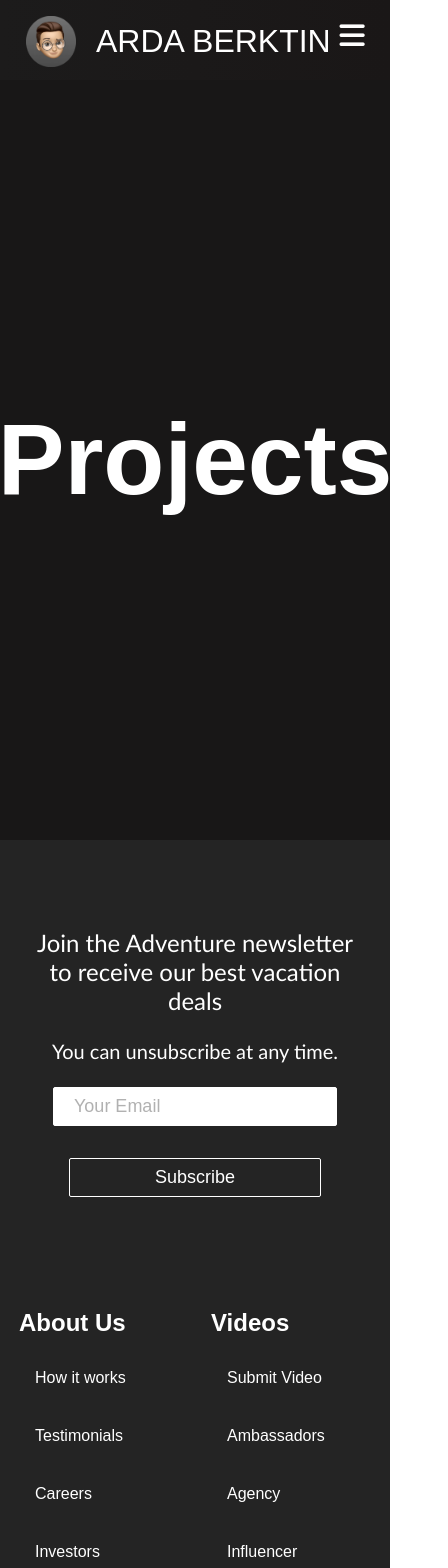
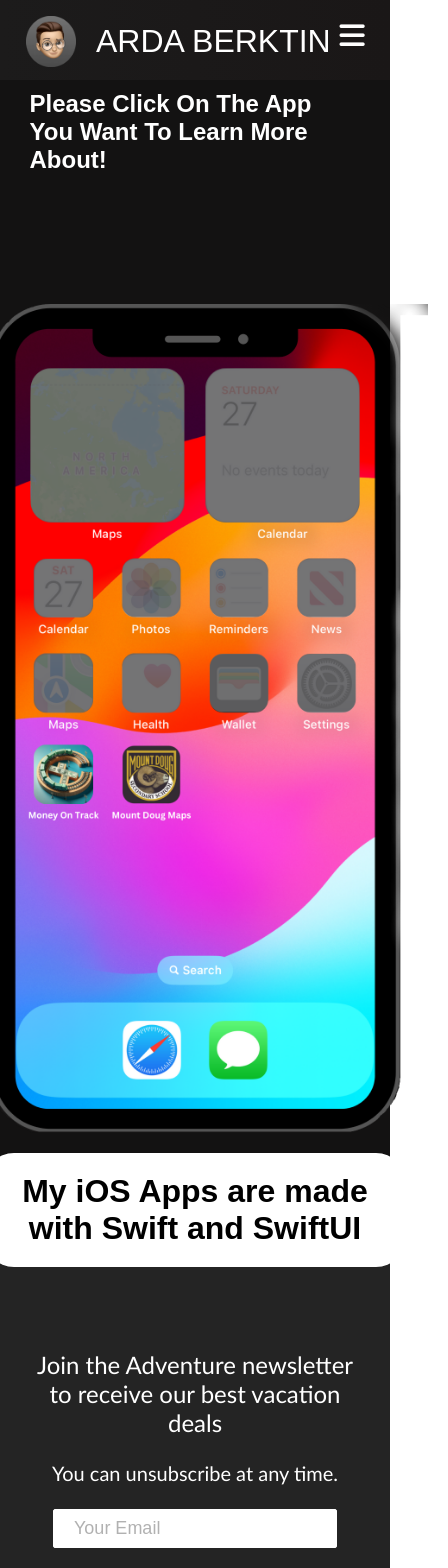
Before and after one commit to ardaberktin/arda-resume, a React (Create React App) app: page /arda-resume/projects in a window 390 px wide. Shown: the top 1568 px of the page, 448 px wide, since content can reach past the window. Built offline with nearby package versions, Linux system fonts and the light colour scheme.

Commit message:
Added iPhone to the projects page

```diff
--- a/package.json
+++ b/package.json
@@ -11,6 +11,7 @@
     "@testing-library/jest-dom": "^5.17.0",
     "@testing-library/react": "^13.4.0",
     "@testing-library/user-event": "^13.5.0",
+    "framer-motion": "^11.0.3",
     "react": "^18.2.0",
     "react-dom": "^18.2.0",
     "react-router-dom": "^6.21.3",
@@ -45,6 +46,7 @@
     ]
   },
   "devDependencies": {
-    "gh-pages": "^6.1.1"
+    "gh-pages": "^6.1.1",
+    "html-loader": "^5.0.0"
   }
 }
--- a/src/components/HeroSection.css
+++ b/src/components/HeroSection.css
@@ -52,7 +52,7 @@
   }
 }
 
-@media screen and (max-width: 768px) {
+@media screen and (max-width: 960px) {
   .hero-container > h1 {
     font-size: 50px;
     margin-top: -100px;
--- /dev/null
+++ b/src/components/IphoneApps.css
@@ -0,0 +1,132 @@
+.iphone-container {
+  background-color: #181717;
+  height: 100vh;
+  width: 100%;
+  display: flex;
+  flex-direction: column;
+  justify-content: center;
+  align-items: center;
+  box-shadow: inset 0 0 0 1000px rgba(0, 0, 0, 0.2);
+}
+
+.iphone-wrapper {
+  display: flex;
+  align-items: center;
+  justify-content: flex-start;
+  /* border-color: red;
+  border-style: dotted; */
+}
+
+.iphone-image {
+  width: 50svh;
+  height: auto;
+  padding: 20px;
+}
+
+.app-info {
+  max-width: 90vh;
+  height: max-content;
+  padding: 20px;
+  background-color: white;
+  border-radius: 30px;
+  word-wrap: break-word;
+  overflow-wrap: break-word;
+}
+
+.app-description {
+  display: flex;
+  justify-content: center;
+  color: white;
+  width: 90%;
+  cursor: pointer;
+}
+
+.invisible-button {
+  position: relative;
+  background: transparent;
+  border: none;
+  padding: 0;
+  margin: 0;
+  cursor: pointer;
+}
+
+.button-area-1 {
+  position: relative;
+  /* background-color: red; */
+  width: 20px;
+  height: 20px;
+  top: 40px;
+  left: 152px;
+  z-index: 999;
+  padding: 20px;
+}
+
+.button-area-2 {
+  position: relative;
+  /* background-color: red; */
+  width: 20px;
+  height: 20px;
+  top: 40px;
+  left: 174px;
+  z-index: 999;
+  padding: 20px;
+}
+
+@media screen and (max-width: 960px) {
+  .iphone-container {
+    height: 140vh;
+    flex-direction: column;
+    justify-content: flex-start;
+  }
+  .iphone-wrapper {
+    flex-direction: column;
+  }
+
+  .app-description {
+    padding: 10px;
+  }
+
+  .iphone-image {
+    width: 60svh;
+    padding-bottom: 10;
+  }
+  .app-info {
+    width: 50vh;
+    background-color: white;
+    border-radius: 30px;
+    word-wrap: break-word;
+    overflow-wrap: break-word;
+    padding: 20px;
+  }
+
+  .invisible-button {
+    position: relative;
+    background: transparent;
+    border: none;
+    padding: 0;
+    margin: 0;
+    cursor: pointer;
+  }
+
+  .button-area-1 {
+    position: relative;
+    /* background-color: red; */
+    width: 50px;
+    height: 50px;
+    top: 505px;
+    left: -115px;
+    z-index: 999;
+    padding: 20px;
+  }
+
+  .button-area-2 {
+    position: relative;
+    /* background-color: red; */
+    width: 50px;
+    height: 50px;
+    top: 455px;
+    left: -37px;
+    z-index: 999;
+    padding: 20px;
+  }
+}
--- /dev/null
+++ b/src/components/IphoneApps.js
@@ -0,0 +1,78 @@
+import React, { useState } from "react";
+import "./IphoneApps.css";
+
+function IphoneApps() {
+  const [selectedArea, setSelectedArea] = useState(0);
+
+  const handleButtonClick = (area) => {
+    setSelectedArea(area);
+  };
+
+  return (
+    <div className="iphone-container">
+      <h2 className="app-description" onClick={() => handleButtonClick(0)}>
+        Please Click On The App You Want To Learn More About!
+      </h2>
+      <div className="iphone-wrapper">
+        <button
+          className="invisible-button button-area-1"
+          onClick={() => handleButtonClick(1)}
+        />
+
+        {/* Invisible button overlay for Area 2 */}
+        <button
+          className="invisible-button button-area-2"
+          onClick={() => handleButtonClick(2)}
+        />
+
+        <img
+          className="iphone-image"
+          src="images/iPhoneApps.png"
+          alt="iPhone"
+        />
+
+        <div className="app-info">
+          {selectedArea === 0 && (
+            <h1>My iOS Apps are made with Swift and SwiftUI</h1>
+          )}
+          {selectedArea === 1 && (
+            <div>
+              {/* Content for Area 1 */}
+              <h1>Mount Doug Maps</h1> <br />
+              <p>
+                • Personal Finance app built with Swift <br />
+                • Explored user and functional needs, resulting in a detailed
+                software requirements document, and followed an incremental
+                development process.
+                <br />
+                • Utilized Firebase API, for authentication, database, and Open
+                AI API, for financial education, to satisfy the user
+                requirements.
+                <br />• Applied object-oriented programming in Swift and
+                designed the UI with Swift UI, adopting a human-centered design
+                process.
+              </p>
+              {/* Additional content for Area 1 */}
+            </div>
+          )}
+          {selectedArea === 2 && (
+            <div>
+              {/* Content for Area 2 */}
+              <p>
+                • Created a Maps application for Mount Douglas Secondary that
+                displays classroom locations. <br />
+                • Self-taught Swift and XCode to develop the iOS app, improving
+                upon the Android version developed in Java in 2022.
+                <br />• Efficiently tested and debugged the application to
+                ensure quality before deployment.
+              </p>
+              {/* Additional content for Area 2 */}
+            </div>
+          )}
+        </div>
+      </div>
+    </div>
+  );
+}
+
+export default IphoneApps;
--- /dev/null
+++ b/src/components/TextMoneyOnTrack.html
@@ -0,0 +1,5 @@
+<!-- TextField.html -->
+
+<div class="custom-text-field">
+  <input type="text" placeholder="Enter text here" />
+</div>
--- a/src/components/pages/Experiences.js
+++ b/src/components/pages/Experiences.js
@@ -6,9 +6,13 @@
   VerticalTimelineElement,
 } from "react-vertical-timeline-component";
 import "react-vertical-timeline-component/style.min.css";
+
 import SchoolIcon from "@mui/icons-material/School";
 import WorkIcon from "@mui/icons-material/Work";
 import ProjectIcon from "@mui/icons-material/Build";
+import Launch from "@mui/icons-material/Launch";
+
+import { Link } from "react-router-dom";
 
 //source: https://www.youtube.com/watch?v=x7mwVn2z3Sk&t=334s
 // https://github.com/machadop1407/react-personal-portfolio-website
@@ -29,11 +33,16 @@
           iconStyle={{ background: "#2444b5", color: "#fff" }}
           icon={<ProjectIcon />}
         >
-          <h3 className="vertical-timeline-element-title">Money On Track</h3>
+          <h3 className="vertical-timeline-element-title">
+            Money On Track
+            <Link className="project-link" to="/arda-resume/projects">
+              <Launch />
+            </Link>
+          </h3>
+
           <h4 className="vertical-timeline-element-subtitle">
             Personal Project
           </h4>
-          <p></p>
         </VerticalTimelineElement>
 
         <VerticalTimelineElement
@@ -62,7 +71,10 @@
           icon={<ProjectIcon />}
         >
           <h3 className="vertical-timeline-element-title">
-            Mount Doug Maps - iOS
+            Mount Doug Maps - iOS{" "}
+            <Link className="project-link" to="/arda-resume/projects">
+              <Launch />
+            </Link>
           </h3>
           <h4 className="vertical-timeline-element-subtitle">
             Personal Project
@@ -122,7 +134,12 @@
           iconStyle={{ background: "#2444b5", color: "#fff" }}
           icon={<ProjectIcon />}
         >
-          <h3 className="vertical-timeline-element-title">Jastagram</h3>
+          <h3 className="vertical-timeline-element-title">
+            Jastagram{" "}
+            <Link className="project-link" to="/arda-resume/projects">
+              <Launch />
+            </Link>
+          </h3>
           <h4 className="vertical-timeline-element-subtitle">Group Project</h4>
           <p></p>
         </VerticalTimelineElement>
@@ -134,7 +151,10 @@
           icon={<ProjectIcon />}
         >
           <h3 className="vertical-timeline-element-title">
-            Mount Doug Maps - Android
+            Mount Doug Maps - Android{" "}
+            <Link className="project-link" to="/arda-resume/projects">
+              <Launch />
+            </Link>
           </h3>
           <h4 className="vertical-timeline-element-subtitle">
             Personal Project
@@ -148,7 +168,12 @@
           iconStyle={{ background: "#2444b5", color: "#fff" }}
           icon={<ProjectIcon />}
         >
-          <h3 className="vertical-timeline-element-title">Robber</h3>
+          <h3 className="vertical-timeline-element-title">
+            Robber
+            <Link className="project-link" to="/arda-resume/projects">
+              <Launch />
+            </Link>
+          </h3>
           <h4 className="vertical-timeline-element-subtitle">Group Project</h4>
           <p></p>
         </VerticalTimelineElement>
--- a/src/components/pages/Projects.js
+++ b/src/components/pages/Projects.js
@@ -1,6 +1,7 @@
 import React, { useEffect } from "react";
 import { useLocation } from "react-router-dom";
 import "../../App.css";
+import IphoneApps from "../IphoneApps";
 
 function Projects() {
   const location = useLocation();
@@ -9,7 +10,11 @@
     window.scrollTo(0, 0); // Scroll to the top when the route changes
   }, [location.pathname]);
 
-  return <h1 className="projects">Projects</h1>;
+  return (
+    <>
+      <IphoneApps />
+    </>
+  );
 }
 
 export default Projects;
```
Also changed, not shown: public/images/IphoneApps.png (added), src/components/TextMountDougMaps.html (added), 1 other file (tests, documents, lock files or other folders).
